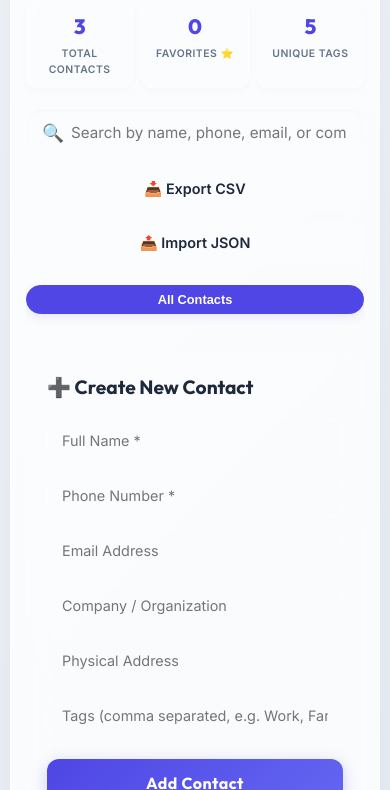
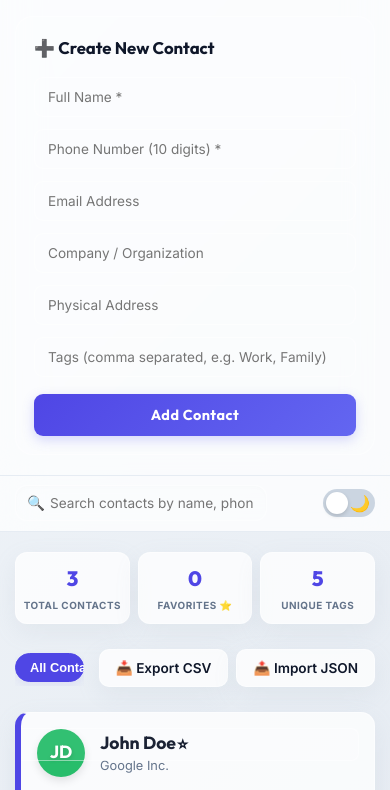
Before and after one commit to arfakunnur/smart-phonebook, a plain HTML site: page client/index.html in a window 390 px wide. Shown: the part 90-880 px from the top of the page. Drawn offline with Linux system fonts and the light colour scheme; no server answers.

Commit message:
feat: CRM dashboard layout transition (sidebar & sticky search topbar) and strict 10-digit numeric phone validation (frontend & Express backend)

```diff
--- a/client/index.html
+++ b/client/index.html
@@ -13,11 +13,51 @@
 </head>
 <body>
 
-  <div class="container">
+  <!-- SaaS / CRM Dashboard Layout Wrapper -->
+  <div class="dashboard-layout">
 
-    <!-- Premium App Header -->
-    <header class="app-header">
-      <h1>Smart Phonebook</h1>
+    <!-- Left Navigation & Form Sidebar -->
+    <aside class="sidebar">
+      <div class="sidebar-brand">
+        <h2>Smart Phonebook</h2>
+        <p>CRM Contacts Manager</p>
+      </div>
+
+      <!-- Add/Edit Contact Form housed directly in the Sidebar -->
+      <form id="contactForm">
+        <h3>➕ Create New Contact</h3>
+
+        <input type="text" id="name" placeholder="Full Name *" required autocomplete="name">
+
+        <input type="text" id="phone" placeholder="Phone Number (10 digits) *" required autocomplete="tel" pattern="\d{10}">
+
+        <input type="email" id="email" placeholder="Email Address" autocomplete="email">
+
+        <input type="text" id="company" placeholder="Company / Organization" autocomplete="organization">
+
+        <input type="text" id="address" placeholder="Physical Address" class="full-width" autocomplete="street-address">
+
+        <input type="text" id="tags" placeholder="Tags (comma separated, e.g. Work, Family)" class="full-width">
+
+        <button type="submit">Add Contact</button>
+      </form>
+    </aside>
+
+    <!-- Right Side Dynamic Content Area -->
+    <div class="content-area">
+
+      <!-- Top Fixed Header (Topbar Style) for Search & Controls -->
+      <header class="topbar">
+        <!-- CRM-style Search Input Wrapper with Icon -->
+        <div class="search-wrapper">
+          <span class="search-icon">🔍</span>
+          <input
+            type="text"
+            id="searchInput"
+            placeholder="Search contacts by name, phone, email, or company..."
+            autocomplete="off"
+          />
+        </div>
 
         <!-- Theme Switcher Toggle -->
         <div class="theme-switch-wrapper">
@@ -30,6 +70,9 @@
           </label>
         </div>
       </header>
+
+      <!-- Main Contents Container -->
+      <main class="main-content">
 
         <!-- Statistics Panel Dashboard -->
         <div class="stats-dashboard">
@@ -47,20 +90,16 @@
           </div>
         </div>
 
-    <!-- Actions & Search Bar -->
+        <!-- Actions & CSV Utilities -->
         <div class="action-bar">
-      <!-- Search Input Wrapper with Icon -->
-      <div class="search-wrapper">
-        <span class="search-icon">🔍</span>
-        <input
-          type="text"
-          id="searchInput"
-          placeholder="Search by name, phone, email, or company..."
-          autocomplete="off"
-        />
+          <!-- Clickable Tag Filter Chips Bar -->
+          <div class="tag-filters-container" id="tagFilters">
+            <span class="filter-label">Filter:</span>
+            <button class="tag-chip active" data-tag="all">All Contacts</button>
+            <!-- Dynamic tag filters will be inserted here -->
           </div>
 
-      <!-- Backup Utilities -->
+          <div style="display: flex; gap: 8px;">
             <button class="backup-btn" id="exportBtn" title="Export Contacts to CSV">
               📥 Export CSV
             </button>
@@ -69,35 +108,13 @@
             </button>
             <input type="file" id="importFileInput" accept=".json" style="display: none;" />
           </div>
-
-    <!-- Clickable Tag Filter Chips Bar -->
-    <div class="tag-filters-container" id="tagFilters">
-      <span class="filter-label">Filter:</span>
-      <button class="tag-chip active" data-tag="all">All Contacts</button>
-      <!-- Dynamic tag filters will be inserted here -->
         </div>
-
-    <!-- Contact Form Overhaul -->
-    <form id="contactForm">
-      <h3>➕ Create New Contact</h3>
-
-      <input type="text" id="name" placeholder="Full Name *" required autocomplete="name">
-
-      <input type="text" id="phone" placeholder="Phone Number *" required autocomplete="tel">
-
-      <input type="email" id="email" placeholder="Email Address" autocomplete="email">
-
-      <input type="text" id="company" placeholder="Company / Organization" autocomplete="organization">
-
-      <input type="text" id="address" placeholder="Physical Address" class="full-width" autocomplete="street-address">
-
-      <input type="text" id="tags" placeholder="Tags (comma separated, e.g. Work, Family, Friend)" class="full-width">
-
-      <button type="submit">Add Contact</button>
-    </form>
 
         <!-- Contact List Grid -->
         <div id="contactList"></div>
+
+      </main>
+    </div>
 
   </div>
 
--- a/client/modern.css
+++ b/client/modern.css
@@ -1,6 +1,6 @@
-/* ==========================================
-   SMART PHONEBOOK - MODERN RESPONSIVE DESIGN
-   ========================================== */
+/* =======================================================
+   SMART PHONEBOOK - CRM DASHBOARD STYLING
+   ======================================================= */
 
 /* Import Google Fonts */
 @import url('https://fonts.googleapis.com/css2?family=Inter:wght@300;400;500;600;700&family=Outfit:wght@400;500;600;700;800&display=swap');
@@ -8,20 +8,19 @@
 /* Color Variables - Dark / Light Modes */
 :root {
   /* Light Mode Palette */
-  --bg-app: linear-gradient(135deg, #f0f4f8, #e2e8f0);
+  --bg-app: linear-gradient(135deg, #f1f5f9, #e2e8f0);
   --bg-card: rgba(255, 255, 255, 0.75);
   --border-card: rgba(255, 255, 255, 0.45);
-  --shadow-card: 0 10px 30px rgba(148, 163, 184, 0.15);
-  --text-main: #1e293b;
+  --border-divider: rgba(226, 232, 240, 0.8);
+  --shadow-card: 0 8px 24px rgba(148, 163, 184, 0.12);
+  --text-main: #0f172a;
   --text-muted: #64748b;
   --primary: #4f46e5;
   --primary-hover: #4338ca;
-  --primary-light: rgba(79, 70, 229, 0.1);
+  --primary-light: rgba(79, 70, 229, 0.08);
   --accent-star: #eab308;
   --accent-danger: #ef4444;
   --accent-success: #10b981;
-  --accent-purple: #8b5cf6;
-  --accent-teal: #14b8a6;
 
   --font-heading: 'Outfit', sans-serif;
   --font-body: 'Inter', sans-serif;
@@ -29,10 +28,11 @@
 
 [data-theme="dark"] {
   /* Dark Mode Palette */
-  --bg-app: linear-gradient(135deg, #0f172a, #1e1b4b);
+  --bg-app: linear-gradient(135deg, #0f172a, #1a1b3a);
   --bg-card: rgba(15, 23, 42, 0.65);
   --border-card: rgba(255, 255, 255, 0.08);
-  --shadow-card: 0 10px 40px rgba(0, 0, 0, 0.4);
+  --border-divider: rgba(255, 255, 255, 0.06);
+  --shadow-card: 0 10px 40px rgba(0, 0, 0, 0.35);
   --text-main: #f1f5f9;
   --text-muted: #94a3b8;
   --primary: #6366f1;
@@ -55,66 +55,211 @@ body {
   background: var(--bg-app) !important;
   color: var(--text-main) !important;
   min-height: 100vh;
-  padding: 40px 20px !important;
+  margin: 0 !important;
+  padding: 0 !important;
   transition: background 0.5s ease, color 0.3s ease;
   line-height: 1.5;
+  overflow: hidden; /* Main page container is layout split */
 }
 
-/* Scrollbar Styling for non-mobile containers */
+/* Scrollbar Styling for Scrollable Panels */
 ::-webkit-scrollbar {
-  width: 8px;
+  width: 6px;
   height: 6px;
 }
 ::-webkit-scrollbar-track {
   background: transparent;
 }
 ::-webkit-scrollbar-thumb {
-  background: rgba(99, 102, 241, 0.3);
+  background: rgba(99, 102, 241, 0.25);
   border-radius: 99px;
 }
 ::-webkit-scrollbar-thumb:hover {
-  background: rgba(99, 102, 241, 0.6);
+  background: rgba(99, 102, 241, 0.5);
 }
 
-/* Glassmorphism Container */
-.container {
-  max-width: 960px !important;
-  background: var(--bg-card) !important;
-  backdrop-filter: blur(16px) saturate(120%);
-  -webkit-backdrop-filter: blur(16px) saturate(120%);
-  border: 1px solid var(--border-card) !important;
-  border-radius: 24px !important;
-  box-shadow: var(--shadow-card) !important;
-  padding: 35px !important;
-  margin: auto;
+/* =======================================================
+   CRM LAYOUT STRUCTURE (DASHBOARD-GRID)
+   ======================================================= */
+
+.dashboard-layout {
+  display: flex;
+  width: 100vw;
+  height: 100vh;
+  overflow: hidden;
+}
+
+/* Sidebar Styling (Left Columns Panel) */
+.sidebar {
+  width: 320px;
+  background: var(--bg-card);
+  backdrop-filter: blur(20px) saturate(120%);
+  -webkit-backdrop-filter: blur(20px) saturate(120%);
+  border-right: 1px solid var(--border-divider) !important;
+  padding: 30px 24px;
+  display: flex;
+  flex-direction: column;
+  gap: 25px;
+  flex-shrink: 0;
+  overflow-y: auto;
+  z-index: 150;
   transition: all 0.3s ease;
 }
 
-/* Header & Theme Toggle Styling */
-.app-header {
+.sidebar-brand {
+  margin-bottom: 5px;
+}
+
+.sidebar-brand h2 {
+  font-family: var(--font-heading);
+  font-weight: 800;
+  font-size: 1.6rem;
+  background: linear-gradient(135deg, var(--primary), #a855f7);
+  -webkit-background-clip: text;
+  -webkit-text-fill-color: transparent;
+  letter-spacing: -0.5px;
+}
+
+.sidebar-brand p {
+  font-size: 0.75rem;
+  font-weight: 600;
+  text-transform: uppercase;
+  color: var(--text-muted);
+  letter-spacing: 1px;
+}
+
+/* Sidebar Contact Form */
+#contactForm {
+  background: rgba(255, 255, 255, 0.03);
+  border: 1px solid var(--border-card);
+  border-radius: 18px;
+  padding: 18px;
   display: flex;
-  justify-content: space-between;
-  align-items: center;
-  margin-bottom: 25px;
+  flex-direction: column;
+  gap: 12px;
+}
+
+#contactForm h3 {
+  font-family: var(--font-heading);
+  font-size: 1.05rem;
+  font-weight: 700;
+  color: var(--text-main);
+  margin-bottom: 4px;
+}
+
+#contactForm input {
+  width: 100% !important;
+  margin: 0 !important;
+  padding: 11px 13px !important;
+  font-family: var(--font-body);
+  font-size: 0.85rem;
+  color: var(--text-main);
+  background: rgba(255, 255, 255, 0.04);
+  border: 1px solid var(--border-card) !important;
+  border-radius: 9px !important;
+  transition: all 0.25s ease;
+}
+
+#contactForm input:focus {
+  outline: none;
+  background: rgba(255, 255, 255, 0.08);
+  border-color: var(--primary) !important;
+  box-shadow: 0 0 0 3px var(--primary-light);
+}
+
+#contactForm button[type="submit"] {
+  width: 100% !important;
+  padding: 12px !important;
+  font-family: var(--font-heading);
+  font-weight: 700;
+  font-size: 0.9rem;
+  letter-spacing: 0.5px;
+  color: white;
+  background: linear-gradient(135deg, var(--primary), #6366f1) !important;
+  border: none !important;
+  border-radius: 9px !important;
+  cursor: pointer;
+  transition: all 0.3s cubic-bezier(0.4, 0, 0.2, 1) !important;
+  margin-top: 5px;
+  box-shadow: 0 4px 12px rgba(99, 102, 241, 0.25);
+}
+
+#contactForm button[type="submit"]:hover {
+  transform: translateY(-2px) scale(1.01) !important;
+  box-shadow: 0 6px 15px rgba(99, 102, 241, 0.4);
+}
+
+/* Right Side Content Area */
+.content-area {
+  flex: 1;
+  display: flex;
+  flex-direction: column;
+  min-width: 0;
+  height: 100vh;
   position: relative;
 }
 
-h1 {
-  font-family: var(--font-heading) !important;
-  font-weight: 800;
-  font-size: 2.2rem;
-  background: linear-gradient(135deg, var(--primary), #a855f7);
-  -webkit-background-clip: text;
-  -webkit-text-fill-color: transparent;
-  text-align: left !important;
-  margin-bottom: 0 !important;
-  letter-spacing: -0.5px;
+/* Fixed/Sticky Topbar (Header Search Area) */
+.topbar {
+  height: 70px;
+  background: var(--bg-card);
+  backdrop-filter: blur(20px) saturate(120%);
+  -webkit-backdrop-filter: blur(20px) saturate(120%);
+  border-bottom: 1px solid var(--border-divider);
+  padding: 0 30px;
+  display: flex;
+  align-items: center;
+  justify-content: space-between;
+  gap: 20px;
+  flex-shrink: 0;
+  z-index: 100;
+  position: sticky;
+  top: 0;
+}
+
+/* CRM Search field styling */
+.search-wrapper {
+  position: relative;
+  flex: 1;
+  max-width: 580px;
+}
+
+#searchInput {
+  width: 100% !important;
+  padding: 11px 16px 11px 40px !important;
+  margin: 0 !important;
+  font-family: var(--font-body);
+  font-size: 0.9rem;
+  color: var(--text-main);
+  background: rgba(255, 255, 255, 0.05);
+  border: 1px solid var(--border-card) !important;
+  border-radius: 12px !important;
+  transition: all 0.25s cubic-bezier(0.4, 0, 0.2, 1);
+  box-shadow: inset 0 2px 4px rgba(0, 0, 0, 0.01);
+}
+
+#searchInput:focus {
+  outline: none;
+  background: rgba(255, 255, 255, 0.1);
+  border-color: var(--primary) !important;
+  box-shadow: 0 0 0 3px var(--primary-light);
+}
+
+.search-icon {
+  position: absolute;
+  left: 14px;
+  top: 50%;
+  transform: translateY(-50%);
+  color: var(--text-muted);
+  pointer-events: none;
+  font-size: 1rem;
 }
 
 /* Theme Switch Toggle Slider */
 .theme-switch-wrapper {
   display: flex;
   align-items: center;
+  flex-shrink: 0;
 }
 
 .theme-switch {
@@ -155,7 +300,7 @@ h1 {
   width: 22px;
   border-radius: 50%;
   z-index: 2;
-  box-shadow: 0 2px 5px rgba(0,0,0,0.2);
+  box-shadow: 0 2px 4px rgba(0,0,0,0.15);
 }
 
 .theme-switch input:checked + .slider {
@@ -166,9 +311,14 @@ h1 {
   transform: translateX(24px);
 }
 
-.slider .sun-icon, .slider .moon-icon {
-  font-size: 12px;
-  user-select: none;
+/* Scrollable Main Content Frame */
+.main-content {
+  flex: 1;
+  padding: 30px;
+  overflow-y: auto;
+  display: flex;
+  flex-direction: column;
+  gap: 25px;
 }
 
 /* Statistics Dashboard Grid */
@@ -176,17 +326,16 @@ h1 {
   display: grid;
   grid-template-columns: repeat(3, 1fr);
   gap: 15px;
-  margin-bottom: 25px;
 }
 
 .stat-card {
-  background: rgba(255, 255, 255, 0.05);
+  background: var(--bg-card);
   border: 1px solid var(--border-card);
   border-radius: 16px;
-  padding: 15px;
+  padding: 18px 15px;
   text-align: center;
   transition: all 0.3s ease;
-  box-shadow: 0 4px 10px rgba(0, 0, 0, 0.02);
+  box-shadow: var(--shadow-card);
 }
 
 .stat-card:hover {
@@ -204,118 +353,55 @@ h1 {
 }
 
 .stat-label {
-  font-size: 0.75rem;
-  font-weight: 600;
+  font-size: 0.72rem;
+  font-weight: 700;
   text-transform: uppercase;
   letter-spacing: 0.5px;
   color: var(--text-muted);
 }
 
-/* Dynamic Action Bar */
+/* Actions & Utilities Bar */
 .action-bar {
   display: flex;
-  gap: 12px;
-  margin-bottom: 20px;
+  justify-content: space-between;
   align-items: center;
+  gap: 15px;
+  flex-wrap: wrap;
 }
 
-/* Search Wrapper & Inputs */
-.search-wrapper {
-  position: relative;
-  flex: 1;
-}
-
-#searchInput {
-  width: 100% !important;
-  padding: 14px 16px 14px 44px !important;
-  margin: 0 !important;
-  font-family: var(--font-body);
-  font-size: 0.95rem;
-  color: var(--text-main);
-  background: rgba(255, 255, 255, 0.05);
-  border: 1px solid var(--border-card) !important;
-  border-radius: 14px !important;
-  transition: all 0.3s cubic-bezier(0.4, 0, 0.2, 1);
-  box-shadow: inset 0 2px 4px rgba(0, 0, 0, 0.02);
-}
-
-#searchInput:focus {
-  outline: none;
-  background: rgba(255, 255, 255, 0.1);
-  border-color: var(--primary) !important;
-  box-shadow: 0 0 0 4px var(--primary-light);
-}
-
-.search-icon {
-  position: absolute;
-  left: 16px;
-  top: 50%;
-  transform: translateY(-50%);
-  color: var(--text-muted);
-  pointer-events: none;
-  font-size: 1.1rem;
-}
-
-/* Backup and Export Styling */
-.backup-btn {
-  display: flex;
-  align-items: center;
-  justify-content: center;
-  gap: 8px;
-  width: auto !important;
-  padding: 12px 18px !important;
-  background: rgba(255, 255, 255, 0.05) !important;
-  color: var(--text-main) !important;
-  border: 1px solid var(--border-card) !important;
-  border-radius: 14px !important;
-  font-family: var(--font-body);
-  font-weight: 600;
-  font-size: 0.9rem;
-  cursor: pointer;
-  white-space: nowrap;
-  transition: all 0.3s ease !important;
-}
-
-.backup-btn:hover {
-  background: var(--primary-light) !important;
-  border-color: var(--primary) !important;
-  color: var(--primary) !important;
-  transform: translateY(-2px) !important;
-}
-
-/* Clickable Tag Filter Chips - Custom Touch Horizontal Swipeable strip on Mobile */
+/* Horizontal Swipe Tag Filters Bar */
 .tag-filters-container {
   display: flex;
   align-items: center;
   gap: 8px;
-  margin-bottom: 25px;
-  padding-bottom: 12px;
-  border-bottom: 1px dashed var(--border-card);
   overflow-x: auto;
   white-space: nowrap;
   flex-wrap: nowrap;
+  flex: 1;
+  min-width: 0;
+  padding: 4px 0;
   -webkit-overflow-scrolling: touch;
 }
 
-/* Hide scrollbar for tag strip while retaining scroll */
+/* Hide scrollbar for swiping */
 .tag-filters-container::-webkit-scrollbar {
   display: none;
 }
 
 .filter-label {
-  font-size: 0.8rem;
-  font-weight: 700;
+  font-size: 0.75rem;
+  font-weight: 750;
   color: var(--text-muted);
-  margin-right: 5px;
   text-transform: uppercase;
   letter-spacing: 0.5px;
+  margin-right: 4px;
   flex-shrink: 0;
 }
 
 .tag-chip {
   padding: 6px 14px;
   border-radius: 99px;
-  background: rgba(255, 255, 255, 0.05);
+  background: var(--bg-card);
   border: 1px solid var(--border-card);
   font-size: 0.8rem;
   font-weight: 600;
@@ -332,74 +418,32 @@ h1 {
   box-shadow: 0 4px 10px var(--primary-light);
 }
 
-/* Contact Form Overhaul */
-#contactForm {
-  background: rgba(255, 255, 255, 0.03);
-  border: 1px solid var(--border-card);
-  border-radius: 20px;
-  padding: 20px;
-  margin-bottom: 30px;
-  display: grid;
-  grid-template-columns: repeat(2, 1fr);
-  gap: 12px;
-  position: relative;
+/* Backup and Export Utilities */
+.backup-btn {
+  display: flex;
+  align-items: center;
+  justify-content: center;
+  gap: 8px;
+  width: auto !important;
+  padding: 10px 16px !important;
+  background: var(--bg-card) !important;
+  color: var(--text-main) !important;
+  border: 1px solid var(--border-card) !important;
+  border-radius: 10px !important;
+  font-family: var(--font-body);
+  font-weight: 600;
+  font-size: 0.85rem;
+  cursor: pointer;
+  white-space: nowrap;
+  transition: all 0.3s ease !important;
+  box-shadow: var(--shadow-card);
 }
 
-#contactForm h3 {
-  grid-column: span 2;
-  font-family: var(--font-heading);
-  font-size: 1.2rem;
-  font-weight: 700;
-  color: var(--text-main);
-  margin-bottom: 5px;
-}
-
-#contactForm input {
-  width: 100% !important;
-  margin: 0 !important;
-  padding: 12px 14px !important;
-  font-family: var(--font-body);
-  font-size: 0.9rem;
-  color: var(--text-main);
-  background: rgba(255, 255, 255, 0.04);
-  border: 1px solid var(--border-card) !important;
-  border-radius: 10px !important;
-  transition: all 0.3s ease;
-}
-
-#contactForm input:focus {
-  outline: none;
-  background: rgba(255, 255, 255, 0.08);
+.backup-btn:hover {
+  background: var(--primary-light) !important;
   border-color: var(--primary) !important;
-  box-shadow: 0 0 0 3px var(--primary-light);
-}
-
-/* Full Width Form Elements */
-#contactForm .full-width, #contactForm button[type="submit"] {
-  grid-column: span 2;
-}
-
-#contactForm button[type="submit"] {
-  width: 100% !important;
-  padding: 14px !important;
-  font-family: var(--font-heading);
-  font-weight: 700;
-  font-size: 1rem;
-  letter-spacing: 0.5px;
-  color: white;
-  background: linear-gradient(135deg, var(--primary), #6366f1) !important;
-  border: none !important;
-  border-radius: 12px !important;
-  cursor: pointer;
-  transition: all 0.3s cubic-bezier(0.4, 0, 0.2, 1) !important;
-  margin-top: 10px;
-  box-shadow: 0 4px 15px rgba(99, 102, 241, 0.3);
-}
-
-#contactForm button[type="submit"]:hover {
-  transform: translateY(-2px) scale(1.01) !important;
-  box-shadow: 0 6px 20px rgba(99, 102, 241, 0.5);
-  background: linear-gradient(135deg, var(--primary-hover), #4f46e5) !important;
+  color: var(--primary) !important;
+  transform: translateY(-2px) !important;
 }
 
 /* Contact List Layout - Multi-column Responsive Grid */
@@ -407,12 +451,11 @@ h1 {
   display: grid;
   grid-template-columns: repeat(auto-fill, minmax(260px, 1fr));
   gap: 20px;
-  margin-top: 20px;
 }
 
-/* Glassmorphic Contact Card OVERRIDE */
+/* Glassmorphic Contact Card */
 .contact-card {
-  background: rgba(255, 255, 255, 0.04) !important;
+  background: var(--bg-card) !important;
   border: 1px solid var(--border-card) !important;
   border-left: 6px solid var(--primary) !important;
   border-radius: 18px !important;
@@ -423,17 +466,16 @@ h1 {
   position: relative;
   overflow: hidden;
   transition: all 0.3s cubic-bezier(0.4, 0, 0.2, 1) !important;
-  box-shadow: 0 4px 12px rgba(0, 0, 0, 0.02);
+  box-shadow: var(--shadow-card);
 }
 
 .contact-card:hover {
   transform: translateY(-6px) !important;
-  box-shadow: 0 12px 25px rgba(0, 0, 0, 0.1) !important;
-  background: rgba(255, 255, 255, 0.07) !important;
+  box-shadow: 0 12px 25px rgba(0, 0, 0, 0.12) !important;
   border-color: rgba(99, 102, 241, 0.3) !important;
 }
 
-/* Star/Favorite Pin Icon */
+/* Star/Favorite Icon */
 .star-btn-card {
   position: absolute;
   top: 15px;
@@ -446,7 +488,6 @@ h1 {
   padding: 0 !important;
   cursor: pointer;
   transition: all 0.2s ease !important;
-  transform: none !important;
 }
 
 .star-btn-card:hover {
@@ -465,7 +506,7 @@ h1 {
   align-items: center;
   gap: 15px;
   margin-bottom: 15px;
-  padding-right: 25px; /* Leave space for star button */
+  padding-right: 25px;
   cursor: pointer;
 }
 
@@ -517,7 +558,7 @@ h1 {
   flex-direction: column;
   gap: 6px;
   margin-bottom: 15px;
-  border-bottom: 1px dashed var(--border-card);
+  border-bottom: 1px dashed var(--border-divider);
   padding-bottom: 12px;
   cursor: pointer;
 }
@@ -810,72 +851,100 @@ h1 {
    RESPONSIVE DESIGN BREAKPOINTS (MOBILE & TABLET FIRST)
    ======================================================== */
 
-/* Tablets & Medium Screens */
-@media (max-width: 900px) {
-  body {
-    padding: 30px 15px !important;
+/* Desktop layout adjusts slightly on small desktops/tablets */
+@media (max-width: 1024px) {
+  .sidebar {
+    width: 280px;
+    padding: 20px;
   }
-
-  .container {
-    padding: 25px !important;
-    border-radius: 20px !important;
+  .topbar {
+    padding: 0 20px;
   }
-
-  h1 {
-    font-size: 1.8rem;
+  .main-content {
+    padding: 20px;
   }
-
   #contactList {
     grid-template-columns: repeat(2, 1fr);
-    gap: 15px;
   }
 }
 
-/* Small Tablets & Large Phones */
-@media (max-width: 768px) {
-  #contactForm {
-    grid-template-columns: 1fr;
+/* Collapsible SaaS Layout on Large Tablets & Small Viewports */
+@media (max-width: 992px) {
+  body {
+    overflow: auto; /* Allow the entire page to scroll vertically on mobile */
   }
 
-  #contactForm h3, #contactForm .full-width, #contactForm button[type="submit"] {
-    grid-column: span 1;
+  .dashboard-layout {
+    flex-direction: column;
+    height: auto;
+    width: 100%;
+    overflow: visible;
   }
 
-  .action-bar {
-    flex-direction: column;
-    align-items: stretch;
-    gap: 10px;
+  /* Fixed sticky topbar stays at very top of mobile screen */
+  .topbar {
+    position: sticky;
+    top: 0;
+    width: 100%;
+    height: 60px;
+    padding: 0 15px;
+    border-bottom: 1px solid var(--border-divider);
+    z-index: 200;
   }
 
-  .backup-btn {
-    width: 100% !important;
-    padding: 12px !important;
+  .search-wrapper {
+    max-width: 75%;
+  }
+
+  /* Sidebar stacks below the topbar */
+  .sidebar {
+    width: 100%;
+    height: auto;
+    overflow-y: visible;
+    border-right: none !important;
+    border-bottom: 1px solid var(--border-divider) !important;
+    padding: 20px 15px;
+  }
+
+  /* Content area takes remaining page scroll flow */
+  .content-area {
+    height: auto;
+    overflow: visible;
+  }
+
+  .main-content {
+    padding: 20px 15px;
+    overflow-y: visible;
+  }
+
+  .stats-dashboard {
+    grid-template-columns: repeat(3, 1fr);
   }
 }
 
-/* Mobile Phones (Standard Viewports) */
+/* Mobile Phones viewports */
 @media (max-width: 600px) {
-  body {
-    padding: 15px 10px !important;
+  .topbar {
+    height: 56px;
   }
 
-  .container {
-    padding: 18px 15px !important;
-    border-radius: 16px !important;
+  .search-wrapper {
+    max-width: 70%;
   }
 
-  .app-header {
-    margin-bottom: 20px;
+  #searchInput {
+    font-size: 0.85rem;
+    padding: 9px 12px 9px 34px !important;
   }
 
-  h1 {
-    font-size: 1.5rem;
+  .search-icon {
+    left: 12px;
+    font-size: 0.9rem;
   }
 
   /* Compact stats on small screens */
   .stats-dashboard {
     gap: 8px;
-    margin-bottom: 20px;
   }
 
   .stat-card {
@@ -888,10 +957,10 @@ h1 {
   }
 
   .stat-label {
-    font-size: 0.65rem;
+    font-size: 0.62rem;
   }
 
-  /* Single Column Contacts */
+  /* 1-Column contacts grid on mobile */
   #contactList {
     grid-template-columns: 1fr;
     gap: 12px;
@@ -902,23 +971,17 @@ h1 {
     border-radius: 14px !important;
   }
 
-  /* Touch-friendly buttons */
   .card-actions button {
     padding: 10px 6px !important;
     font-size: 0.8rem !important;
   }
 
-  /* Modal responsive resizing */
   .modal-content {
     padding: 20px;
     width: 95%;
   }
 
-  .modal-header h2 {
-    font-size: 1.3rem;
-  }
-
-  /* Shift Toast Container on mobile to top or bottom middle */
+  /* Shift Toast Container on mobile to bottom middle */
   .toast-container {
     left: 10px;
     right: 10px;
--- a/client/script.js
+++ b/client/script.js
@@ -418,6 +418,13 @@ contactForm.addEventListener("submit", async (e) => {
     tags: contactForm.tags.value.trim(),
   };
 
+  // Restrict phone input to accept ONLY exactly 10 digits
+  const phoneRegex = /^\d{10}$/;
+  if (!phoneRegex.test(newContact.phone)) {
+    showToast("Phone number must be exactly 10 digits (numbers only)", "error");
+    return;
+  }
+
   if (isBackendOnline) {
     try {
       if (id) {
@@ -698,6 +705,29 @@ document.addEventListener("keydown", (e) => {
 });
 
 // -----------------------------
+// DYNAMIC PHONE INPUT FILTER
+// -----------------------------
+const phoneInput = document.getElementById("phone");
+if (phoneInput) {
+  // Only allow digits to be typed
+  phoneInput.addEventListener("keypress", (e) => {
+    // Allow digits, and control keys like Backspace, Enter, Delete, arrow keys
+    if (e.key < "0" || e.key > "9") {
+      e.preventDefault();
+    }
+  });
+
+  // Limit characters and sanitize input on paste/change
+  phoneInput.addEventListener("input", (e) => {
+    let cleaned = phoneInput.value.replace(/\D/g, "");
+    if (cleaned.length > 10) {
+      cleaned = cleaned.substring(0, 10);
+    }
+    phoneInput.value = cleaned;
+  });
+}
+
+// -----------------------------
 // INITIAL INITIALIZATION
 // -----------------------------
 initTheme();
```
Also changed, not shown: server/routes/contacts.js (+8 -0 lines). Lines whose indentation alone changed are shown as unchanged.
